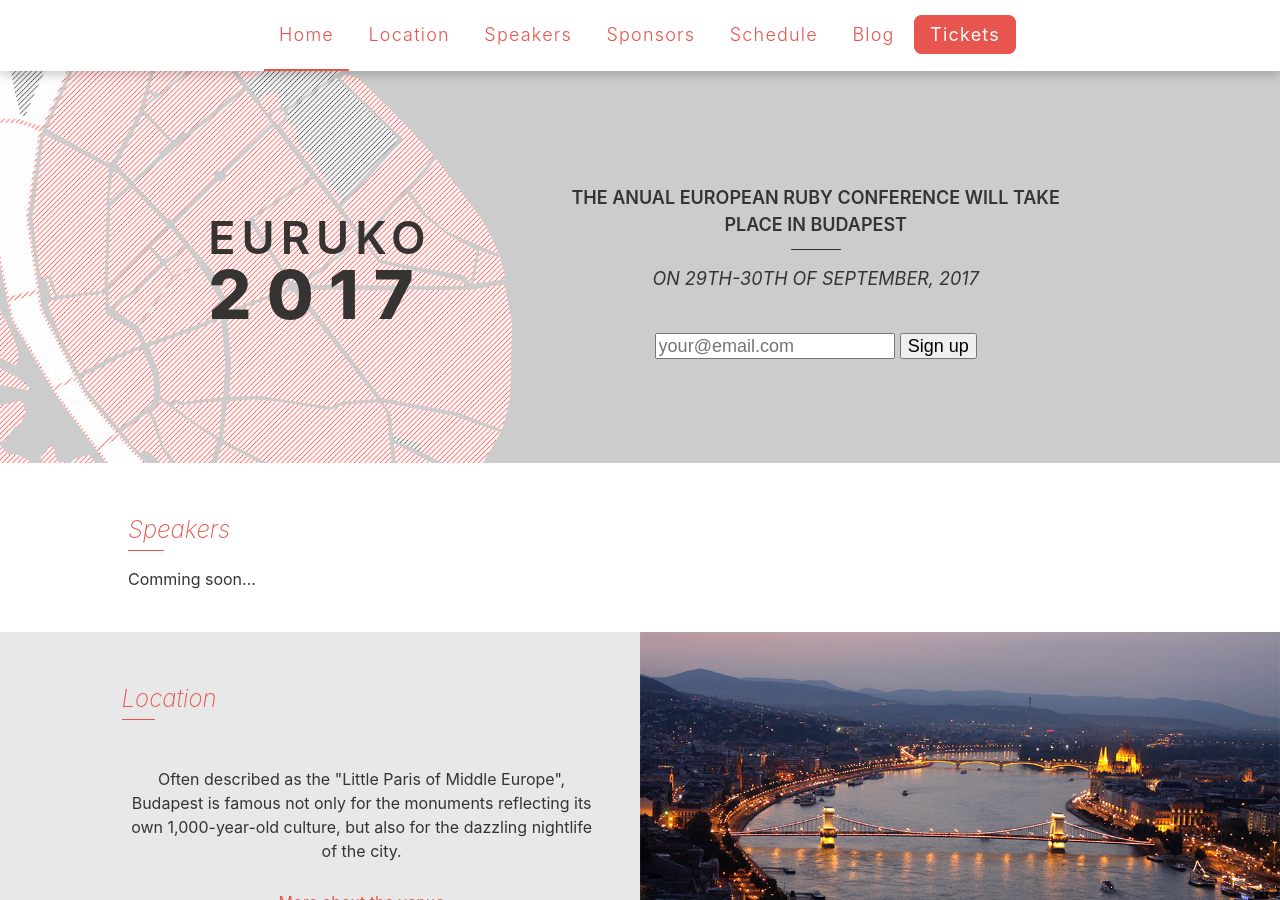
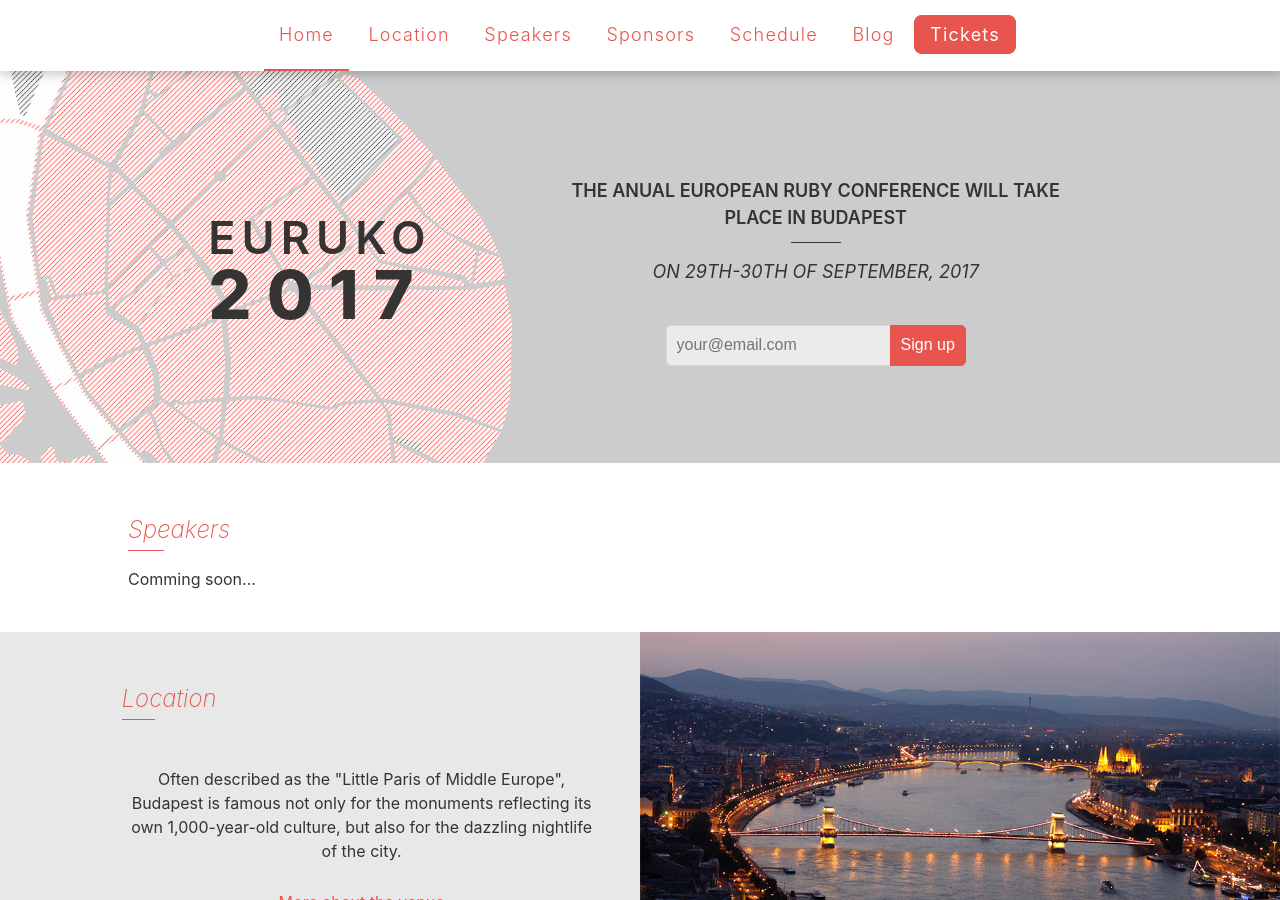
Before and after one commit to euruko/euruko2017.github.io, a Jekyll site: the page built from index.html, in a window 1280 px wide and 900 px high. Built offline with Jekyll 4.4.1, drawn with Linux system fonts in a browser that asks for light colours.

Commit message:
Create styles for the subscription inputs

```diff
--- a/_sass/base.scss
+++ b/_sass/base.scss
@@ -9,7 +9,7 @@ html {
 body {
   font-family: -apple-system, BlinkMacSystemFont, "Segoe UI", Roboto, Oxygen, Ubuntu, Cantarell, "Open Sans", "Helvetica Neue", sans-serif;
   background: #fafafa;
-  color: #363333;
+  color: $fontColor;
 }
 
 h1 {
--- a/_sass/home.scss
+++ b/_sass/home.scss
@@ -49,7 +49,7 @@
   display: inline-block;
   height: 1px;
   width: 50px;
-  background: #363333;
+  background: $fontColor;
   margin: 10px 0 8px;
 }
 
@@ -59,6 +59,33 @@
 
 .section-home-banner__info__signup {
   margin-top: 40px;
+}
+
+.section-home-banner__info__signup form {
+  display: flex;
+  flex-wrap: nowrap;
+  justify-content: center;
+}
+
+.section-home-banner__info__signup input {
+  margin: 0;
+  padding: 10px;
+  background-color: #ebebeb;
+  border: solid 1px #d7d7d7;
+  border-radius: 5px 0 0 5px;
+  font-size: 16px;
+  color: $fontColor;
+}
+
+.section-home-banner__info__signup button {
+  margin: 0 0 0 -5px;
+  padding: 10px;
+  background-color: $primaryColor;
+  border: solid 1px $primaryColor;
+  border-radius: 0 5px 5px 0;
+  font-size: 16px;
+  color: #ffffff;
+  cursor: pointer;
 }
 
 @media(max-width: 860px) {
--- a/_sass/variables.scss
+++ b/_sass/variables.scss
@@ -1 +1,2 @@
 $primaryColor: #e8554e;
+$fontColor: #363333;
--- a/index.html
+++ b/index.html
@@ -17,7 +17,7 @@ layout: page
       </p>
       <div class="section-home-banner__info__signup">
         <form onsubmit="javascript:return false">
-          <input type="text" name="email" placeholder="your@email.com">
+          <input type="email" name="email" placeholder="your@email.com">
           <button type="submit">Sign up</button>
         </form>
       </div>
```
